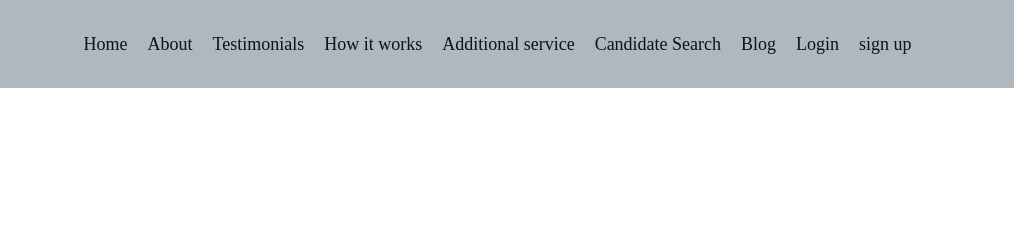
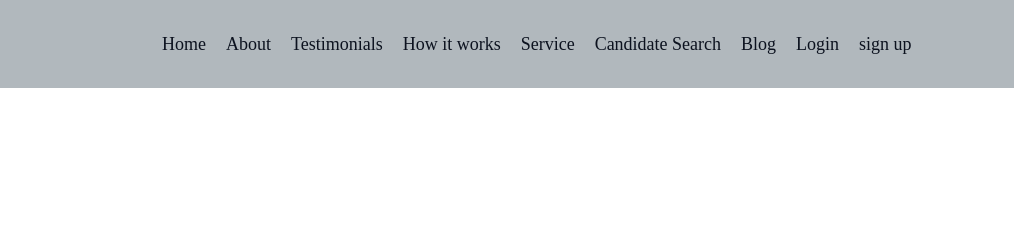
Before and after one commit to AbdullaAlMamun121/studyMonk, a plain HTML site: page index.html in a window 1280 px wide. Shown: the top 235 px of the page, 266-1280 px from the left. Drawn offline with Linux system fonts and the light colour scheme; files whose address does not match are found by name.

Commit message:
project done

```diff
--- a/index.html
+++ b/index.html
@@ -25,7 +25,7 @@
                         <li><a href="#">About</a></li>
                         <li><a href="#">Testimonials</a></li>
                         <li><a href="#">How it works</a></li>
-                        <li><a href="#">Additional service</a></li>
+                        <li><a href="#">Service</a></li>
                         <li><a href="candidate.html">Candidate Search</a></li>
                         <li><a href="#">Blog</a></li>
                         <li><a href="login.html">Login</a></li>
```
